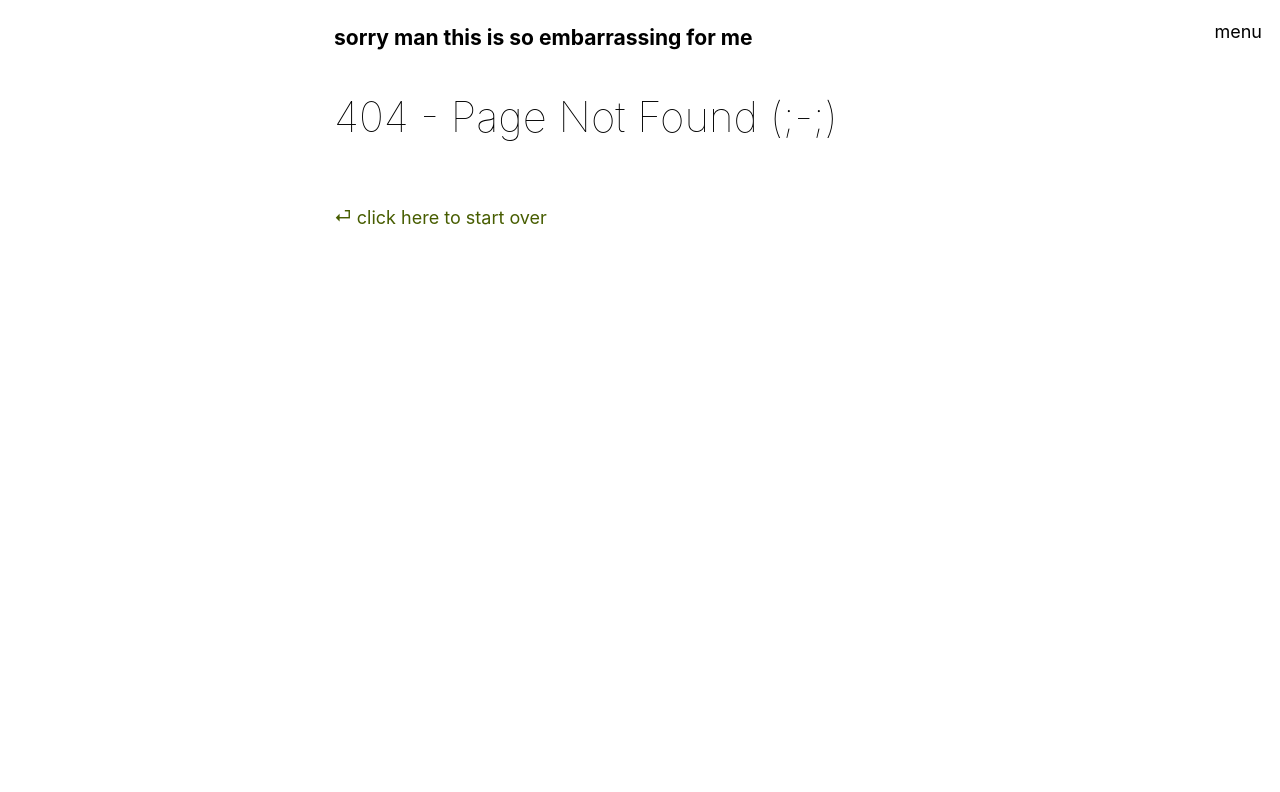
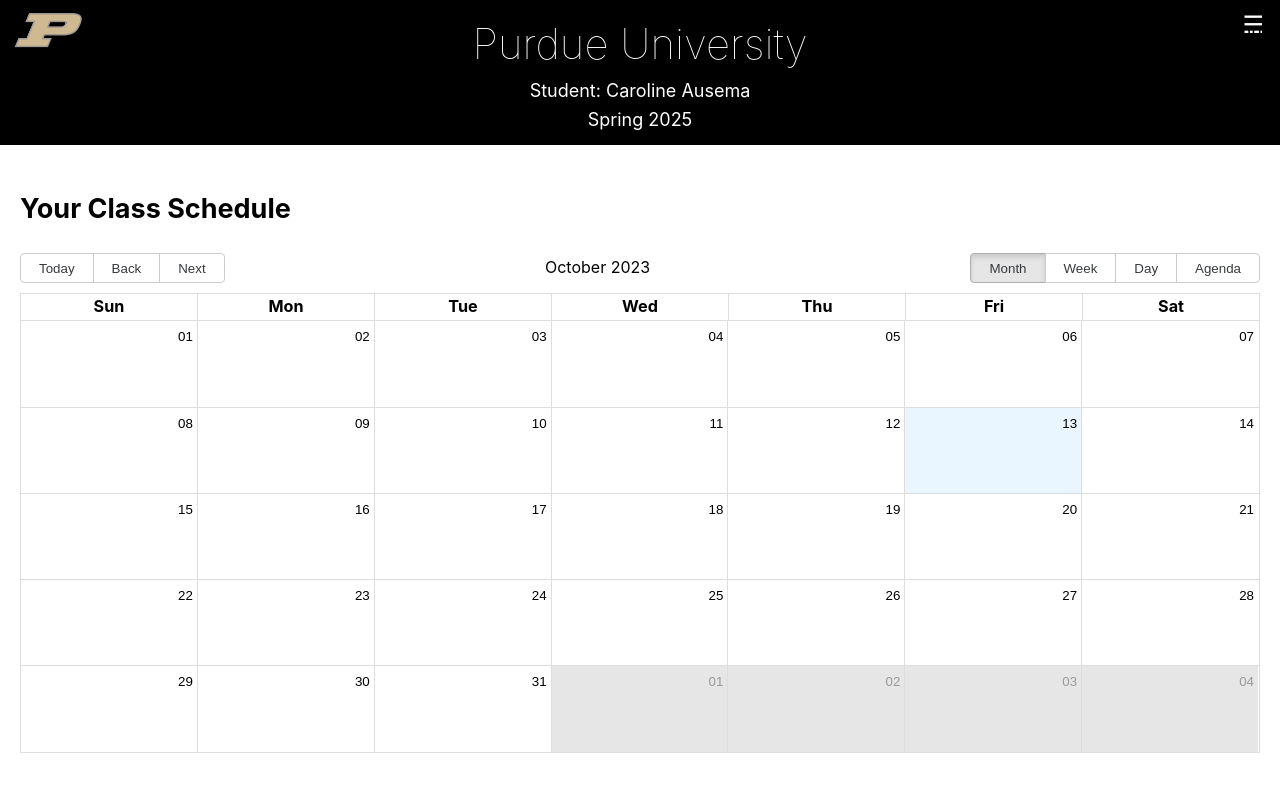
Before and after one commit to carolineeausema/caroline-app, a Next.js app: page /schedule in a window 1280 px wide. Before the commit this address had no page. Shown: the top 792 px of the page. Built offline with nearby package versions, Linux system fonts and the light colour scheme.

Commit message:
schedule

```diff
--- a/package.json
+++ b/package.json
@@ -9,12 +9,13 @@
     "@p5-wrapper/react": "^4.1.2",
     "@tensorflow-models/blazeface": "^0.1.0",
     "colorthief": "^2.4.0",
-    "date-fns": "^2.29.3",
+    "date-fns": "^2.30.0",
     "formidable": "^2.0.1",
     "gray-matter": "^4.0.3",
     "next": "latest",
     "p5": "^1.11.1",
     "react": "^18.2.0",
+    "react-big-calendar": "^1.17.1",
     "react-dom": "18.2.0",
     "react-icons": "^4.10.1",
     "react-p5": "^1.3.35",
--- /dev/null
+++ b/pages/schedule.js
@@ -0,0 +1,170 @@
+import React, { useState } from 'react';
+import { Calendar, momentLocalizer } from 'react-big-calendar';
+import moment from 'moment';
+import 'react-big-calendar/lib/css/react-big-calendar.css';
+
+const localizer = momentLocalizer(moment);
+
+const events = [
+  {
+    title: 'CS 471 - Advanced Algorithms',
+    start: new Date(2025, 0, 13, 9, 0),
+    end: new Date(2025, 0, 13, 10, 15),
+    days: ['Monday', 'Wednesday', 'Friday'],
+  },
+  {
+    title: 'MATH 450 - Linear Algebra and Optimization',
+    start: new Date(2025, 0, 13, 11, 0),
+    end: new Date(2025, 0, 13, 12, 15),
+    days: ['Monday', 'Wednesday'],
+  },
+  {
+    title: 'ENG 402 - Technical Writing for Engineers',
+    start: new Date(2025, 0, 14, 10, 0),
+    end: new Date(2025, 0, 14, 11, 15),
+    days: ['Tuesday', 'Thursday'],
+  },
+  {
+    title: 'PHYS 411 - Quantum Mechanics',
+    start: new Date(2025, 0, 14, 13, 0),
+    end: new Date(2025, 0, 14, 14, 15),
+    days: ['Tuesday', 'Thursday'],
+  },
+  {
+    title: 'HIST 490 - History of Technology',
+    start: new Date(2025, 0, 13, 15, 0),
+    end: new Date(2025, 0, 13, 16, 15),
+    days: ['Monday', 'Wednesday', 'Friday'],
+  },
+];
+
+
+
+const generateRecurringEvents = (events) => {
+  const recurringEvents = [];
+  events.forEach((event) => {
+    event.days.forEach((day) => {
+      const dayIndex = ['Sunday', 'Monday', 'Tuesday', 'Wednesday', 'Thursday', 'Friday', 'Saturday'].indexOf(day);
+
+      for (let week = 0; week < 16; week++) { // Assuming a 16-week semester
+        const baseDate = new Date(2025, 0, 13); // Semester start date (January 13, 2025)
+        const eventDate = new Date(baseDate);
+
+        // Adjust to the correct day of the week
+        eventDate.setDate(baseDate.getDate() + week * 7 + (dayIndex - baseDate.getDay()));
+
+        // Push the event to the array
+        recurringEvents.push({
+          title: event.title,
+          start: new Date(
+            eventDate.getFullYear(),
+            eventDate.getMonth(),
+            eventDate.getDate(),
+            event.start.getHours(),
+            event.start.getMinutes()
+          ),
+          end: new Date(
+            eventDate.getFullYear(),
+            eventDate.getMonth(),
+            eventDate.getDate(),
+            event.end.getHours(),
+            event.end.getMinutes()
+          ),
+        });
+      }
+    });
+  });
+  return recurringEvents;
+};
+
+
+const Schedule = () => {
+  const [menuOpen, setMenuOpen] = useState(false);
+  const recurringEvents = generateRecurringEvents(events);
+
+  return (
+    <div>
+      {/* Header */}
+      <header style={{ backgroundColor: 'black', color: 'white', padding: '10px', position: 'relative' }}>
+        {/* Purdue Logo */}
+        <img
+          src="/images/purdue-logo.png" // Replace with the actual path to your Purdue logo
+          alt="Purdue Logo"
+          style={{ height: '40px', position: 'absolute', top: '10px', left: '10px' }}
+        />
+
+        {/* Title */}
+        <div style={{ textAlign: 'center', color: 'white' }}>
+          <h1 style={{ margin: 0 }}>Purdue University</h1>
+          <p style={{ margin: 0 }}>Student: Caroline Ausema</p>
+          <p style={{ margin: 0 }}>Spring 2025</p>
+        </div>
+
+        {/* Hamburger Menu */}
+        <button
+          onClick={() => setMenuOpen(!menuOpen)}
+          style={{
+            background: 'none',
+            border: 'none',
+            color: 'white',
+            fontSize: '24px',
+            position: 'absolute',
+            top: '10px',
+            right: '10px',
+            cursor: 'pointer',
+          }}
+        >
+          ☰
+        </button>
+
+        {/* Dropdown Menu */}
+        {menuOpen && (
+          <div
+            style={{
+              position: 'absolute',
+              top: '50px',
+              right: '10px',
+              background: 'white',
+              color: 'black',
+              boxShadow: '0 2px 5px rgba(0, 0, 0, 0.3)',
+              borderRadius: '5px',
+              zIndex: 10,
+            }}
+          >
+            <ul style={{ listStyle: 'none', margin: 0, padding: '10px' }}>
+              <li style={{ margin: '10px 0' }}>
+                <a href="#profile" style={{ textDecoration: 'none', color: 'black' }}>
+                  Profile
+                </a>
+              </li>
+              <li style={{ margin: '10px 0' }}>
+                <a href="#settings" style={{ textDecoration: 'none', color: 'black' }}>
+                  Settings
+                </a>
+              </li>
+              <li style={{ margin: '10px 0' }}>
+                <a href="#logout" style={{ textDecoration: 'none', color: 'black' }}>
+                  Logout
+                </a>
+              </li>
+            </ul>
+          </div>
+        )}
+      </header>
+
+      {/* Calendar */}
+      <div style={{ padding: '20px' }}>
+        <h2>Your Class Schedule</h2>
+        <Calendar
+          localizer={localizer}
+          events={recurringEvents}
+          startAccessor="start"
+          endAccessor="end"
+          style={{ height: 500 }}
+        />
+      </div>
+    </div>
+  );
+};
+
+export default Schedule;
```
Also changed, not shown: public/images/purdue-logo.png (added), 1 other file (tests, documents, lock files or other folders).
